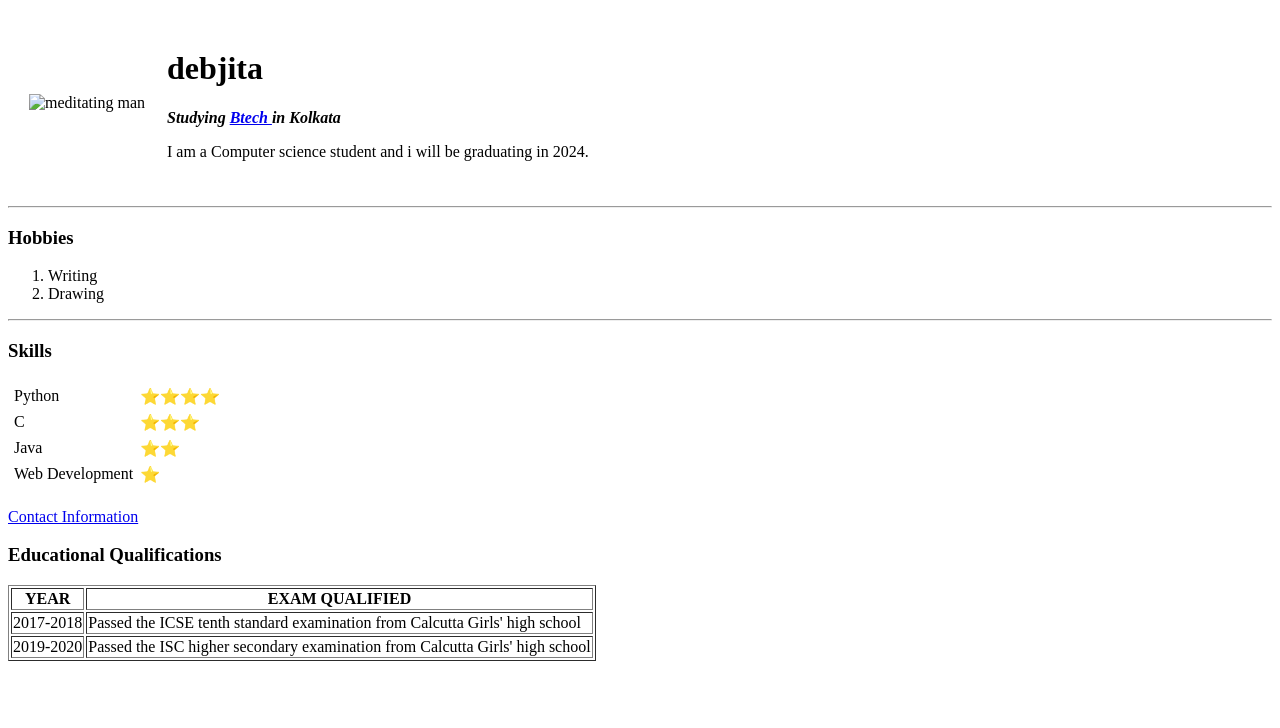
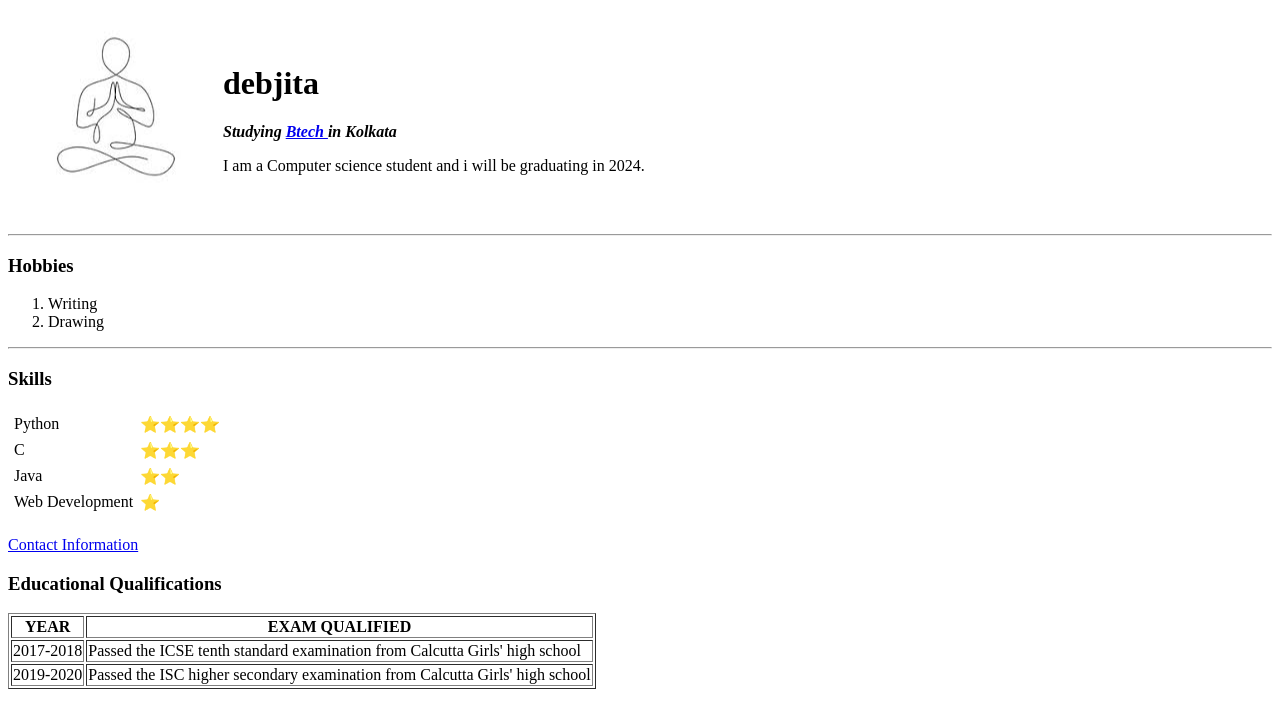
Before and after one commit to debjita/cv, a plain HTML site: page index.html in a window 1280 px wide. Drawn offline with Linux system fonts and the light colour scheme; the site is published under a folder, as on GitHub Pages, so addresses that start at the root find nothing.

Commit message:
Update index.html

```diff
--- a/index.html
+++ b/index.html
@@ -10,7 +10,7 @@
 <body>
     <table cellspacing="20">
         <tr>
-            <td><img src="/images/meditating_man.jpg" alt="meditating man"></td>
+            <td><img src="images/meditating_man.jpg" alt="meditating man"></td>
             <td><h1>debjita </h1>
                 <p><em><strong>Studying <a target="new tab" href="https://en.wikipedia.org/wiki/Bachelor_of_Technology">Btech </a>in Kolkata</strong></em></p>
                 <p>I am a Computer science student and i will be graduating in 2024.</p></td>
```
